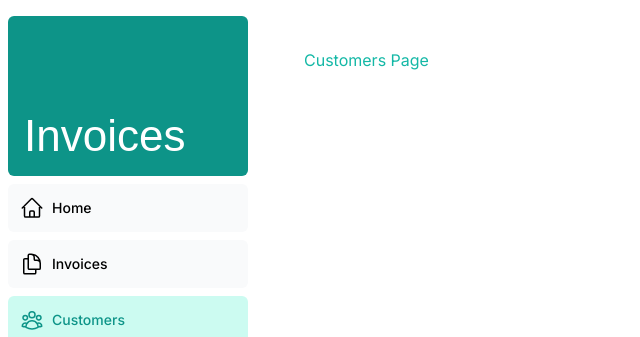
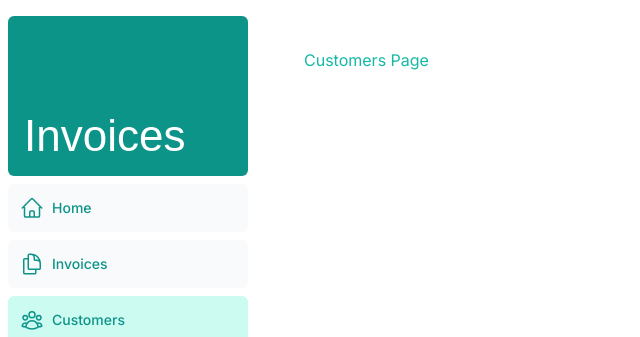
Before and after one commit to OtakuTotipotent/Invoices-Dashboard, a Next.js app: page /dashboard/customers in a window 1280 px wide. Shown: the top 337 px of the page, without its empty margins (0-640 px from the left). Built offline with nearby package versions, Linux system fonts and the light colour scheme; a web font is replaced by a local one.

Commit message:
fix: change color of nav links to teal

```diff
--- a/app/ui/dashboard/nav-links.tsx
+++ b/app/ui/dashboard/nav-links.tsx
@@ -32,7 +32,7 @@
             key={link.name}
             href={link.href}
             className={clsx(
-              "flex h-[48px] grow items-center justify-center gap-2 rounded-md bg-gray-50 p-3 text-sm font-medium hover:bg-teal-100 hover:text-teal-600 md:flex-none md:justify-start md:p-2 md:px-3",
+              "flex h-[48px] grow items-center justify-center gap-2 rounded-md bg-gray-50 text-teal-600 p-3 text-sm font-medium hover:bg-teal-100 hover:text-teal-600 md:flex-none md:justify-start md:p-2 md:px-3",
               {
                 "bg-teal-100 text-teal-600": pathname === link.href,
               },
```
